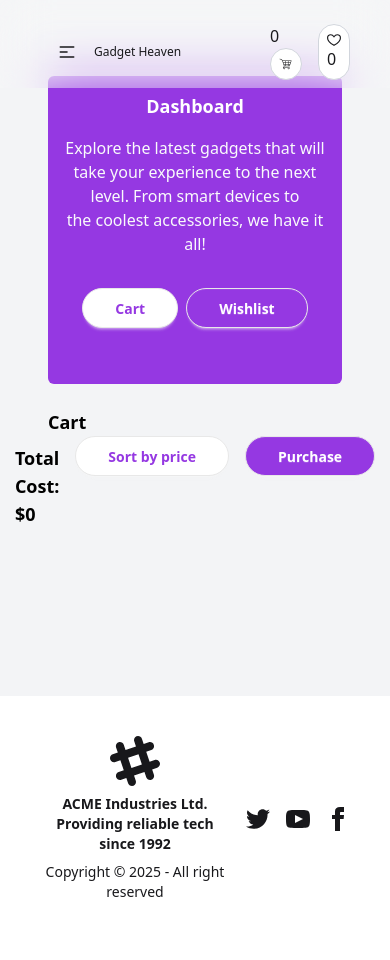
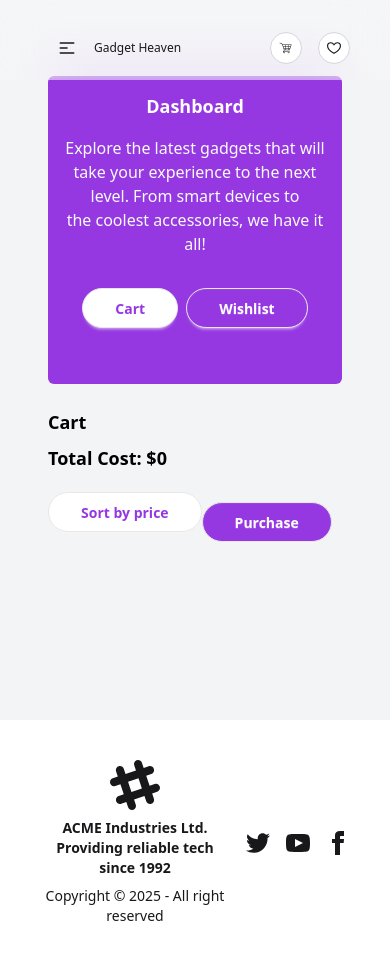
Before and after one commit to programming-hero-web-course-4/b10a8-gadget-heaven-nuruddin538, a React (Vite) app: page /dashboard in a window 390 px wide. Shown: the top 960 px of the page. Built offline with nearby package versions, Linux system fonts and the light colour scheme.

Commit message:
add to cartCount and wishlistCount functionality added successfully

```diff
--- a/src/components/Navber.jsx
+++ b/src/components/Navber.jsx
@@ -10,12 +10,31 @@ const Navber = () => {
   const navigate = useNavigate();
   const location = useLocation();
 
-  useEffect(() => {
+  // Function to update counts without page refresh
+  const updateCounts = () => {
     setCartCount(getLocalStorageData("cart").length);
     setWishlistCount(getLocalStorageData("wishlist").length);
+  };
+
+  useEffect(() => {
+    updateCounts();
+
+    // Listen to storage events to update counts dynamically
+    const handleCustomStorageUpdate = () => updateCounts();
+    window.addEventListener("storageUpdate", handleCustomStorageUpdate);
+
+    return () => {
+      window.removeEventListener("storageUpdate", handleCustomStorageUpdate);
+    };
   }, []);
 
   const isHomeActive = location.pathname === "/";
+
+  // Dynamic badge style based on route
+  const badgeBg = isHomeActive
+    ? "bg-white text-[#9538E2]"
+    : "bg-[#9538E2] text-white";
+
   return (
     <div className="pt-4 px-8 md:px-12 lg:px-24 backdrop-blur-xl bg-white/20 z-50 w-full fixed">
       <div
@@ -158,8 +177,14 @@ const Navber = () => {
         </div>
         <div className="navbar-end">
           <div className="flex justify-center items-center space-x-4">
-            <div className="">
-              <span>{cartCount}</span>
+            <div className="relative">
+              {cartCount > 0 && (
+                <span
+                  className={`absolute -top-2 -right-3 ${badgeBg} border border-[#9538E2] text-xs font-bold w-5 h-5 flex items-center justify-center rounded-full`}
+                >
+                  {cartCount}
+                </span>
+              )}
               <div
                 onClick={() => navigate("/dashboard?tab=cart")}
                 className="border border-gray-300 rounded-full bg-white p-2 cursor-pointer"
@@ -168,12 +193,20 @@ const Navber = () => {
               </div>
             </div>
             <div className="border border-gray-300 rounded-full bg-white p-2">
+              <div className="relative">
+                {wishlistCount > 0 && (
+                  <span
+                    className={`absolute -top-4 -right-5 ${badgeBg} border-[#9538E2] text-xs font-bold w-5 h-5 flex items-center justify-center rounded-full`}
+                  >
+                    {wishlistCount}
+                  </span>
+                )}
+              </div>
               <div
                 onClick={() => navigate("/dashboard?tab=wishlist")}
                 className="cursor-pointer"
               >
                 <GrFavorite size={14} />
-                <span>{wishlistCount}</span>
               </div>
             </div>
           </div>
--- a/src/pages/Dashboard.jsx
+++ b/src/pages/Dashboard.jsx
@@ -1,8 +1,12 @@
 import { useEffect, useState } from "react";
 import { getLocalStorageData } from "../utilits";
+import { useSearchParams } from "react-router-dom";
 
 const Dashboard = () => {
-  const [activeTab, setActiveTab] = useState("cart");
+  const [searchParams] = useSearchParams();
+  const defaultTab = searchParams.get("tab") || "cart";
+
+  const [activeTab, setActiveTab] = useState(defaultTab);
   const [data, setData] = useState([]);
 
   useEffect(() => {
@@ -16,7 +20,6 @@ const Dashboard = () => {
   const handleTabClick = (tab) => {
     setActiveTab(tab);
   };
-  const price = 0;
 
   return (
     <>
@@ -59,7 +62,7 @@ const Dashboard = () => {
           </h3>
         </div>
         {activeTab === "cart" && (
-          <div className="flex justify-center space-x-4">
+          <div className="md:flex justify-center space-y-5 md:space-x-4">
             <h3 className="text-black text-lg font-semibold mt-2">
               Total Cost: $
               {data.reduce((total, item) => total + parseFloat(item.price), 0)}
@@ -91,10 +94,10 @@ const Dashboard = () => {
         {data.map((item) => (
           <div
             key={item.id}
-            className="flex bg-white rounded-md p-6 space-x-4 items-center item-card"
+            className="md:flex bg-white rounded-md p-6 space-x-4 md:space-x-8 items-center item-card mb-2"
           >
             <img
-              className="w-40 h-auto rounded-md"
+              className="w-40 h-20 md:w-30 md:h-30 rounded-md"
               src={item.product_image}
               alt={item.product_tilte}
             />
--- a/src/utilits/index.js
+++ b/src/utilits/index.js
@@ -9,10 +9,12 @@ export const setLocalStorageData = (key, value) => {
 
 export const addToStorage = (key, item) => {
   const existingData = getLocalStorageData(key);
-  if (existingData.find((data) => data.id === item.id)) {
+  if (existingData.find((data) => data.product_id === item.product_id)) {
     return false;
   }
   existingData.push(item);
   setLocalStorageData(key, existingData);
+  // Dispatch event to update navbar count
+  window.dispatchEvent(new Event("storageUpdate"));
   return true;
 };
```
